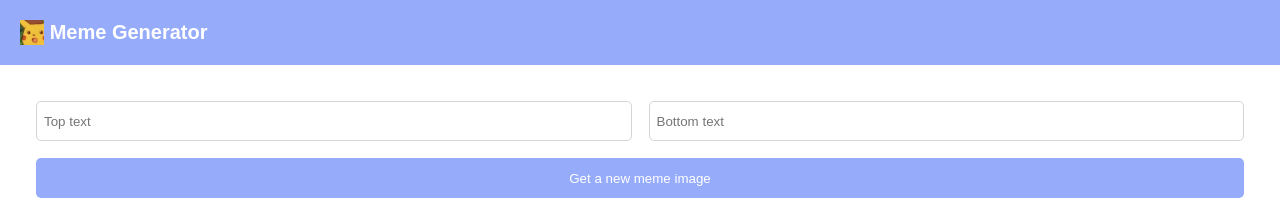
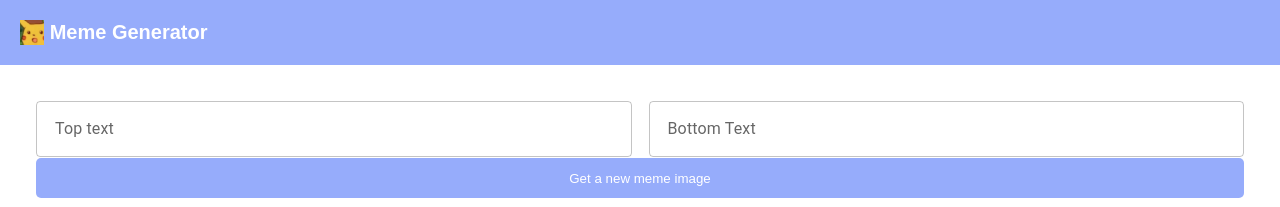
Before and after one commit to IWR2/simple_meme_generator, a React (Create React App) app: page / in a window 1280 px wide. Shown: the top 207 px of the page. Built offline with nearby package versions, Linux system fonts and the light colour scheme; no server answers.

Commit message:
Converted inputs to mui textfields with labels.

```diff
--- a/src/components/Meme.js
+++ b/src/components/Meme.js
@@ -5,6 +5,7 @@ import DialogActions from "@mui/material/DialogActions";
 import DialogContent from "@mui/material/DialogContent";
 import DialogContentText from "@mui/material/DialogContentText";
 import DialogTitle from "@mui/material/DialogTitle";
+import TextField from "@mui/material/TextField";
 
 /**
  * Renders the text inputs, buttons, and random meme image.
@@ -113,21 +114,25 @@ export default function Meme() {
     <main>
       <div className="form">
         {/* Input text boxes for top and bottom text. */}
-        <input
-          type="text"
+        <TextField
+          id="outlined-textarea"
+          label="Top text"
           placeholder="Top text"
           className="form--input"
           name="topText"
           value={meme.topText}
           onChange={handleChange}
+          multiline
         />
-        <input
-          type="text"
-          placeholder="Bottom text"
+        <TextField
+          id="outlined-textarea"
+          label="Bottom Text"
+          placeholder="Bottom Text"
           className="form--input"
           name="bottomText"
           value={meme.bottomText}
           onChange={handleChange}
+          multiline
         />
         {/* Buttons to load a new meme image and reset text. */}
         <button className="form--button" type="button" onClick={getMemeImage}>
```
